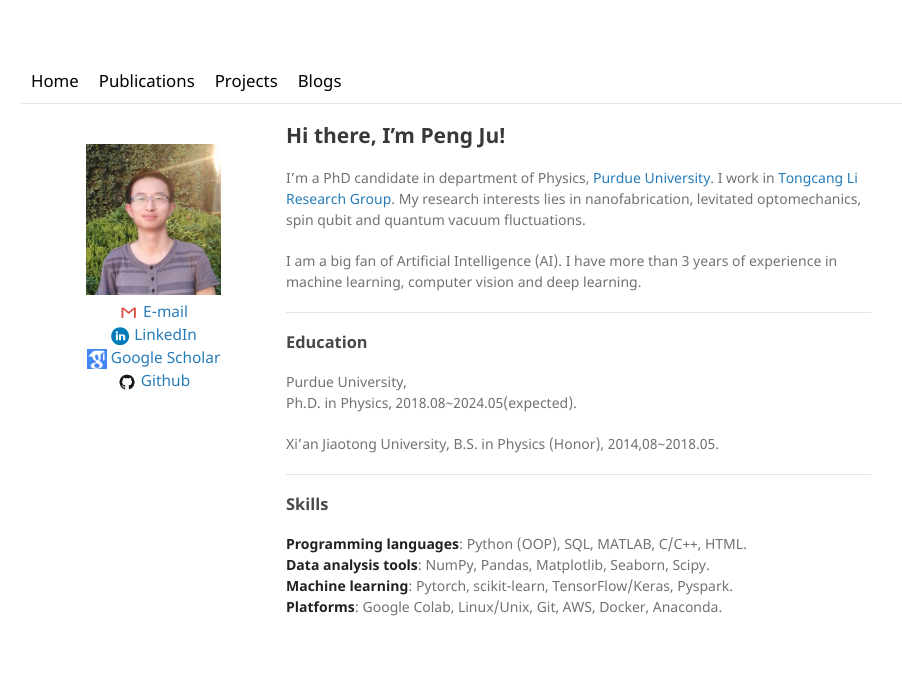
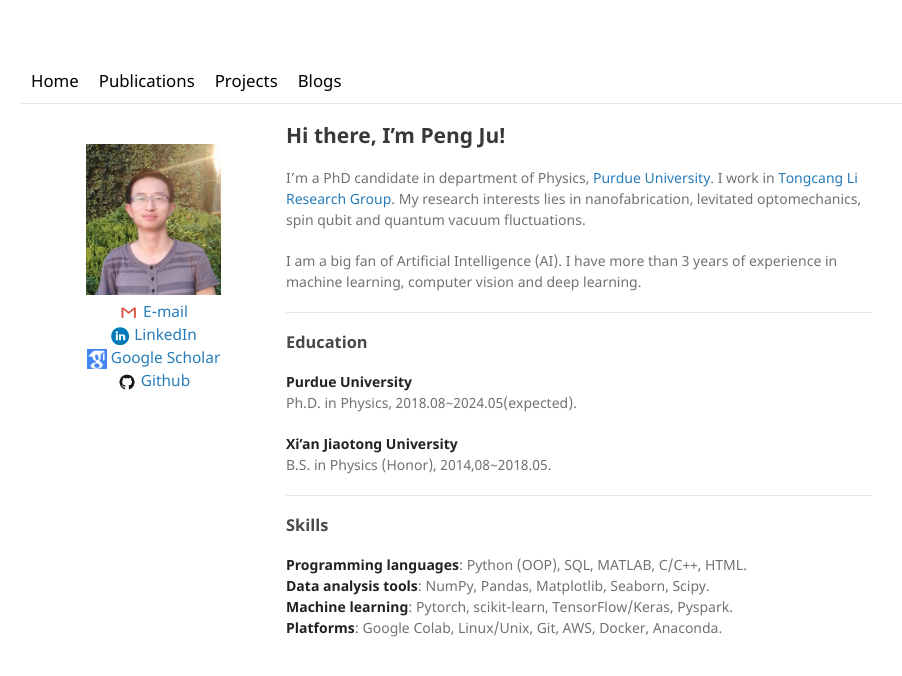
Before and after one commit to peng-ju/peng-ju.github.io, a Jekyll site: the page built from index.md, in a window 1280 px wide. Shown: the top 676 px of the page, without its empty margins (119-1021 px from the left). Built offline with Jekyll 4.4.1, drawn with Linux system fonts in a browser that asks for light colours.

```diff
--- a/index.md
+++ b/index.md
@@ -10,11 +10,12 @@ I am a big fan of Artificial Intelligence (AI). I have more than 3 years of expe
 
 ---
 ### Education
-Purdue University,
+**Purdue University**
 Ph.D. in Physics, 2018.08~2024.05(expected).
 
-Xi'an Jiaotong University,
+**Xi'an Jiaotong University**
 B.S. in Physics (Honor), 2014,08~2018.05.
+
 
 ---
 ### Skills
```
